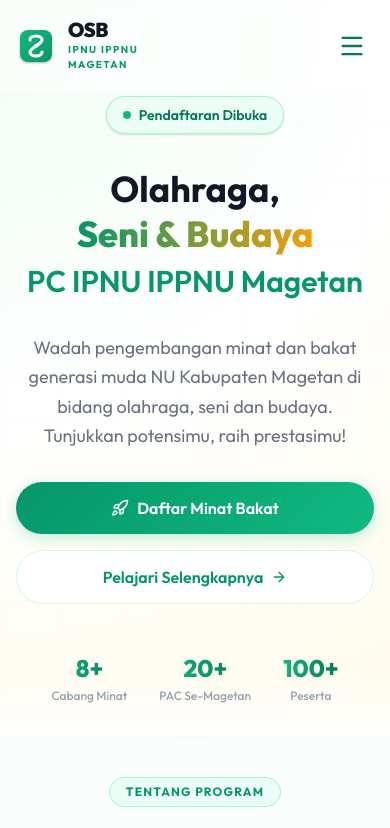
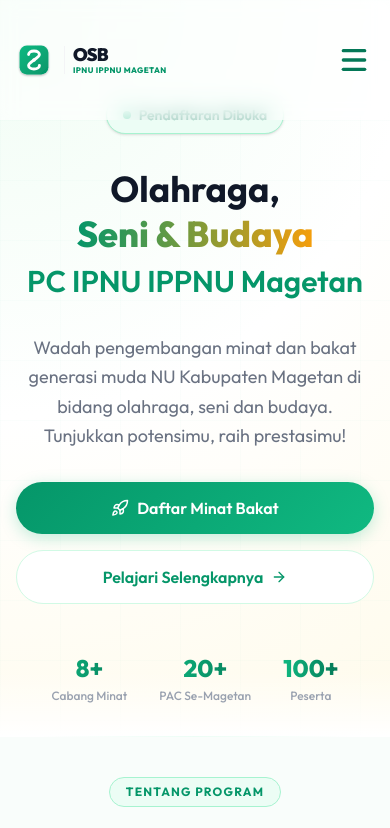
Before and after one commit to Inur123/osb, a Next.js app: page / in a window 390 px wide. Shown: the top 828 px of the page. Built offline with nearby package versions, Linux system fonts and the light colour scheme.

Commit message:
style: refine navbar responsiveness and improve mobile toggle interaction area

```diff
--- a/app/_components/layout/Navbar.tsx
+++ b/app/_components/layout/Navbar.tsx
@@ -39,24 +39,24 @@
       }}
     >
       <div className="max-w-7xl mx-auto px-4 sm:px-6 lg:px-8">
-        <div className="flex items-center justify-between h-full">
-          {/* Left: Logo */}
-          <div className="flex-1 flex justify-start items-center gap-3">
-            <div>
+        <div className="flex items-center justify-between h-20">
+          {/* Left: Logo & Title - Ultra Neat Alignment */}
+          <div className="flex items-center gap-2 sm:gap-3 min-w-0">
+            <div className="flex-shrink-0 scale-90 sm:scale-100 origin-left">
               <OSBLogo />
             </div>
-            <div className="flex flex-col">
-              <span className="text-xl font-black tracking-tight text-gray-900 leading-none">
+            <div className="flex flex-col justify-center border-l border-gray-100 pl-2 sm:pl-3">
+              <span className="text-lg sm:text-xl font-black tracking-tighter text-gray-900 leading-none mb-0.5 whitespace-nowrap">
                 OSB
               </span>
-              <span className="text-[10px] font-bold text-ipnu-600 tracking-[0.15em] uppercase mt-0.5">
+              <span className="text-[8px] sm:text-[10px] font-extrabold text-ipnu-600 tracking-wider uppercase leading-none whitespace-nowrap">
                 IPNU IPPNU Magetan
               </span>
             </div>
           </div>
 
-          {/* Center: Desktop Navigation Links */}
-          <div className="hidden md:flex flex-1 justify-center items-center gap-1 lg:gap-2">
+          {/* Center: Desktop Navigation Links - Responsive Spacing */}
+          <div className="hidden lg:flex flex-1 justify-center items-center gap-1 xl:gap-2">
             {NAV_LINKS.map((link) => (
               <SmoothScrollLink
                 key={link.id}
@@ -70,29 +70,33 @@
           </div>
 
           {/* Right: Button & Mobile Toggle */}
-          <div className="flex-1 flex justify-end items-center gap-4">
+          <div className="flex-[0_0_auto] md:flex-1 flex justify-end items-center gap-2 sm:gap-4">
             <div className="hidden md:block">
               <SmoothScrollLink
                 targetId="daftar"
-                className="btn-primary py-2.5 px-6 text-sm font-bold shadow-lg shadow-ipnu-500/20 whitespace-nowrap"
+                className="btn-primary py-2 px-5 sm:px-6 text-xs sm:text-sm font-bold shadow-lg shadow-ipnu-500/20 whitespace-nowrap"
               >
                 <span>Daftar Sekarang</span>
               </SmoothScrollLink>
             </div>
 
-            {/* Mobile Toggle */}
+            {/* Mobile Toggle - MEGA HIT AREA FIX */}
+            <div className="md:hidden">
               <button
                 id="nav-menu-toggle"
                 onClick={() => setMenuOpen(!menuOpen)}
-              className="md:hidden p-2 text-ipnu-700 hover:bg-ipnu-50 rounded-lg transition-colors cursor-pointer relative z-[101]"
+                onPointerDown={() => setMenuOpen(!menuOpen)} // FALLBACK FOR iOS SAFARI
+                className="group p-3 -mr-2 text-ipnu-700 active:bg-ipnu-50 rounded-full transition-all cursor-pointer relative z-[110] outline-none border-none bg-transparent"
                 style={{
                   touchAction: "manipulation",
-                WebkitTapHighlightColor: "transparent"
+                  WebkitTapHighlightColor: "transparent",
+                  pointerEvents: "auto"
                 }}
                 aria-label="Toggle menu"
               >
-              {menuOpen ? <X size={28} /> : <Menu size={28} />}
+                {menuOpen ? <X size={32} strokeWidth={2.5} /> : <Menu size={32} strokeWidth={2.5} />}
               </button>
+            </div>
           </div>
         </div>
       </div>
```
Lines whose indentation alone changed are shown as unchanged.
